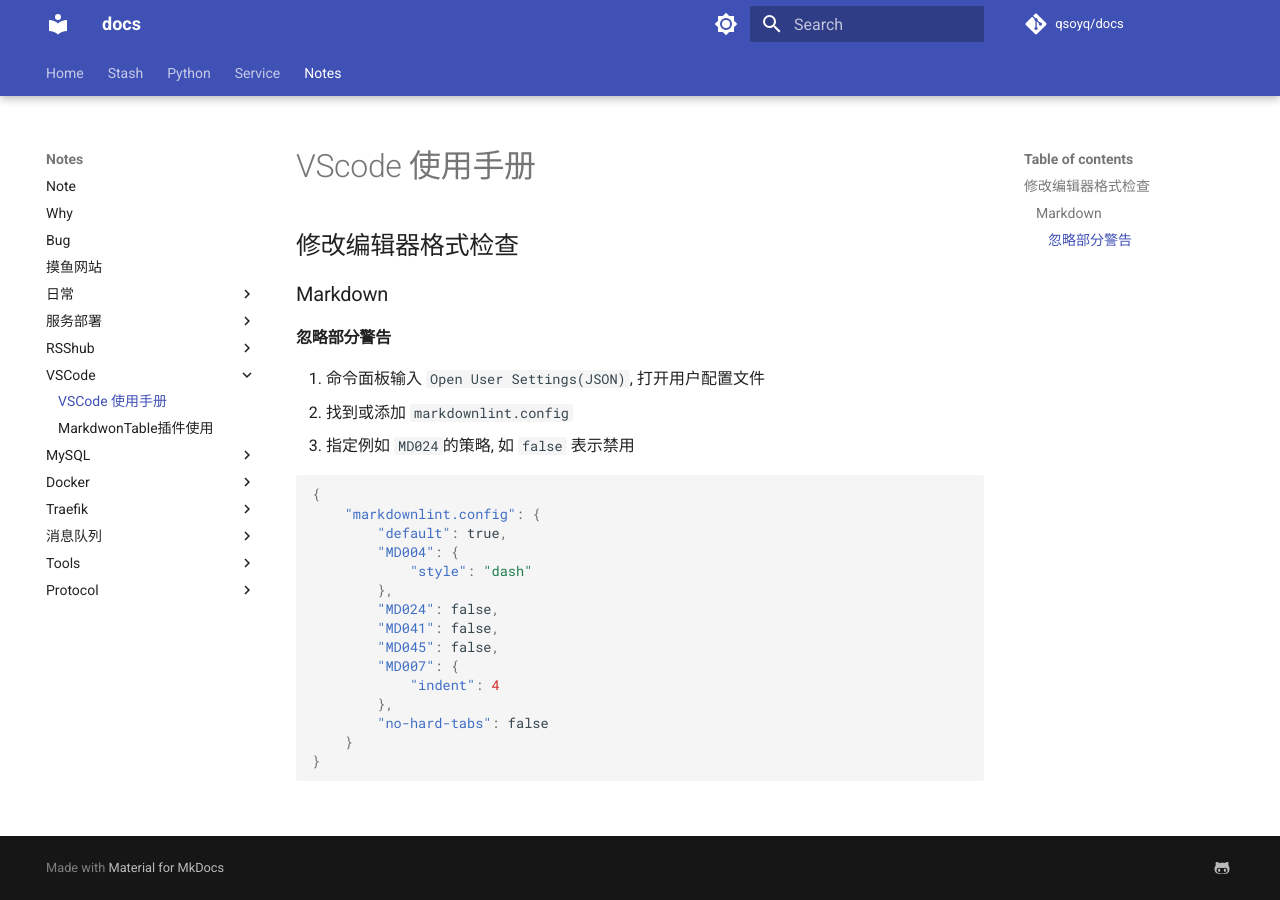
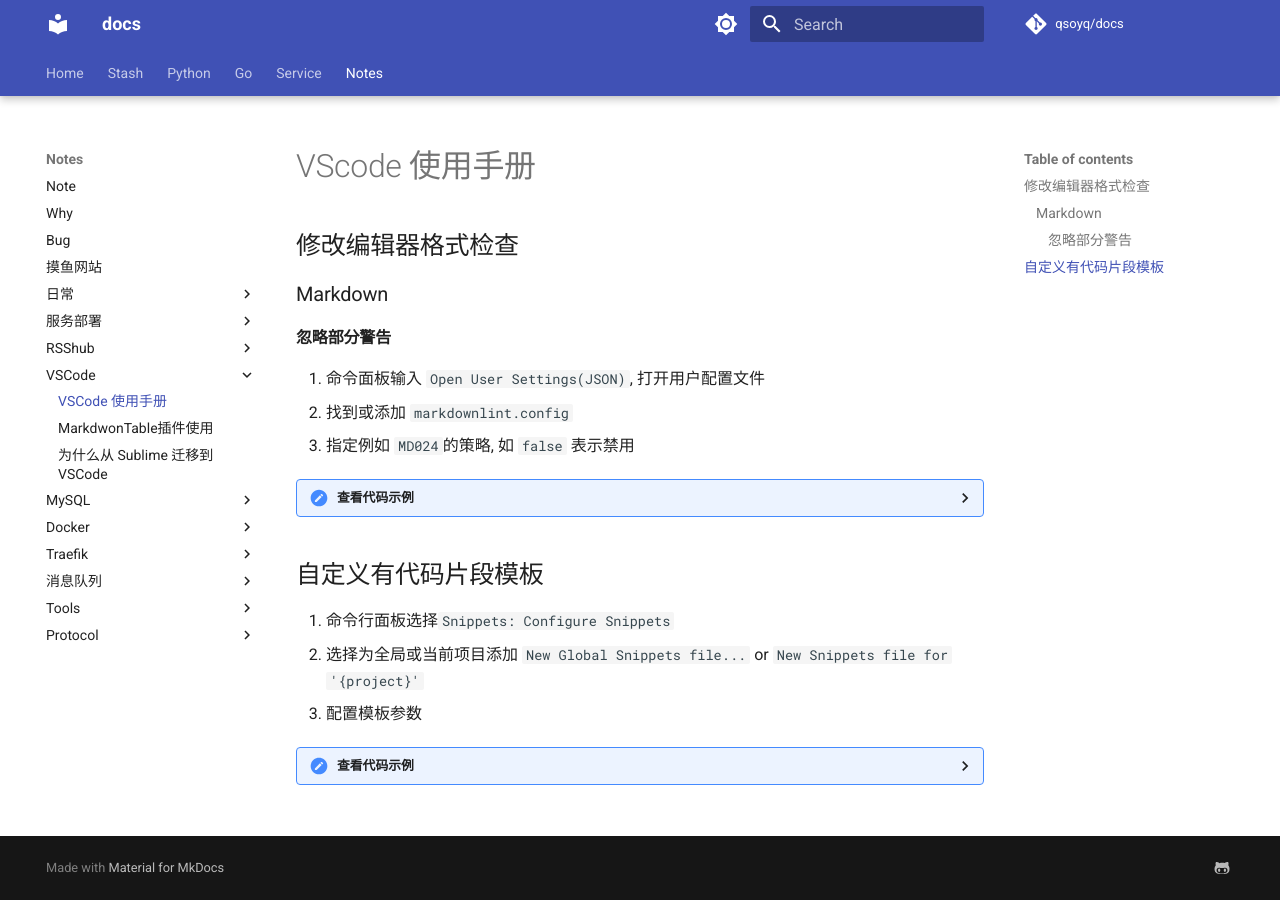
Before and after one commit to qsoyq/docs, an MkDocs documentation site: the page built from docs/note/vscode/basic.md, in a window 1280 px wide. Built offline with MkDocs 1.6.1 and Material for MkDocs 9.7.7, drawn with Linux system fonts in a browser that asks for light colours; comment, search, counter and statistics services are not loaded.

````diff
--- a/docs/note/vscode/basic.md
+++ b/docs/note/vscode/basic.md
@@ -10,6 +10,8 @@
 2. 找到或添加 `markdownlint.config`
 3. 指定例如 `MD024`的策略, 如 `false` 表示禁用
 
+<details>
+<summary>查看代码示例</summary>
 ```json
 {
     "markdownlint.config": {
@@ -27,3 +29,30 @@
     }
 }
 ```
+
+</details>
+
+## 自定义有代码片段模板
+
+1. 命令行面板选择`Snippets: Configure Snippets`
+2. 选择为全局或当前项目添加 `New Global Snippets file...` or `New Snippets file for '{project}'`
+3. 配置模板参数
+
+<details>
+<summary>查看代码示例</summary>
+```json
+{
+    "DetailsTag": {
+        "prefix": "details",
+        "body": [
+            "<details>",
+            "<summary>查看代码示例</summary>",
+            "",
+            "",
+            "</details>"
+        ],
+        "description": "快速创建 details - summary 标签"
+    }
+}
+```
+</details>
--- a/mkdocs.yml
+++ b/mkdocs.yml
@@ -118,6 +118,10 @@ nav:
           - 开发工具:
                 - poetry: python/poetry.md
 
+    - Go:
+          - 三方库:
+                - v2fly/geosite: golang/v2fly/domain-list-community.md
+
     - Service:
           - RSS: service/rss.md
           - iCalendar: service/calendar.md
@@ -152,6 +156,7 @@ nav:
           - VSCode:
                 - VSCode 使用手册: note/vscode/basic.md
                 - MarkdwonTable插件使用: note/vscode/markdown-table.md
+                - 为什么从 Sublime 迁移到 VSCode: note/vscode/sublime.md
           - MySQL:
                 - 关于 MySQL: note/mysql/mysql.md
                 - 事务隔离机制: note/mysql/lock.md
@@ -186,7 +191,6 @@ nav:
                 - traefik: tools/traefik.md
                 - dev-tool: tools/dev-tool.md
                 - frp: tools/frp.md
-                - vscode: tools/vscode.md
                 - cloudflared: tools/cloudflared.md
                 - trojan: tools/trojan.md
                 - macos: tools/macos.md
````
Also changed, not shown: docs/golang/v2fly/domain-list-community.md (added, +99 -0 lines), docs/note/vscode/sublime.md (renamed from docs/tools/vscode.md, +5 -0 lines).
